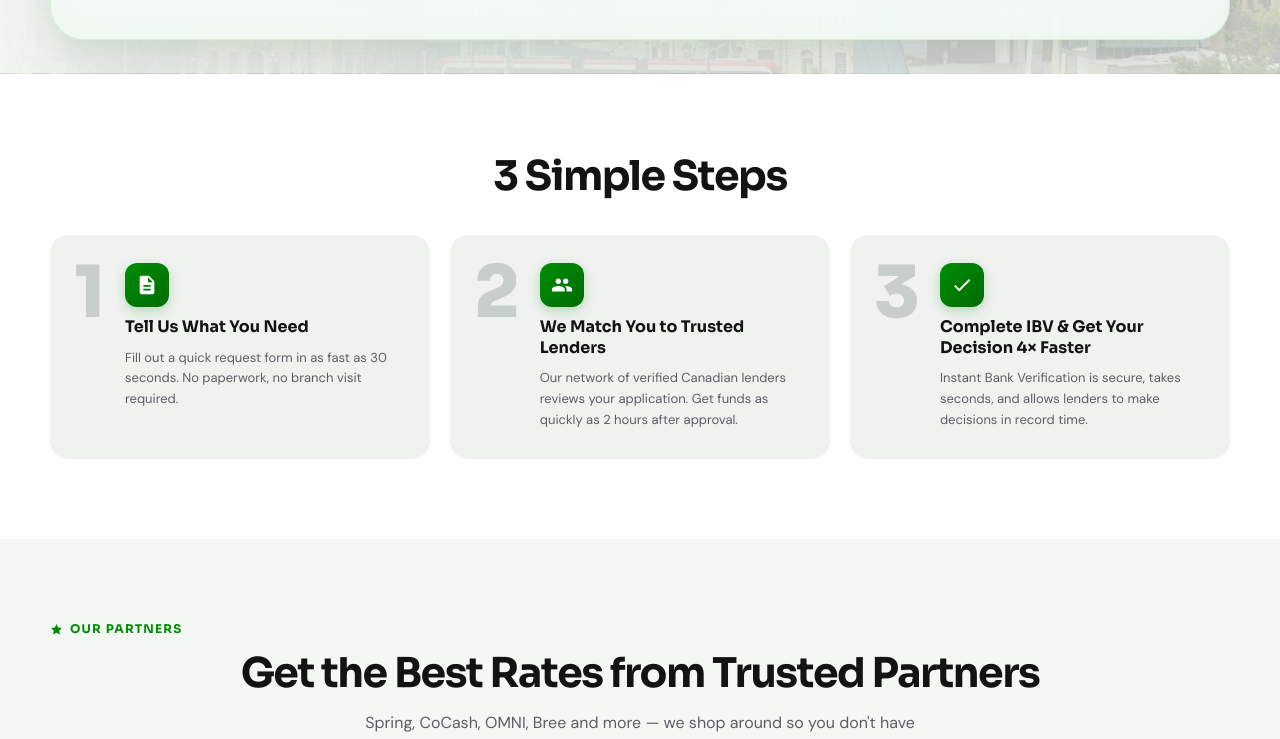
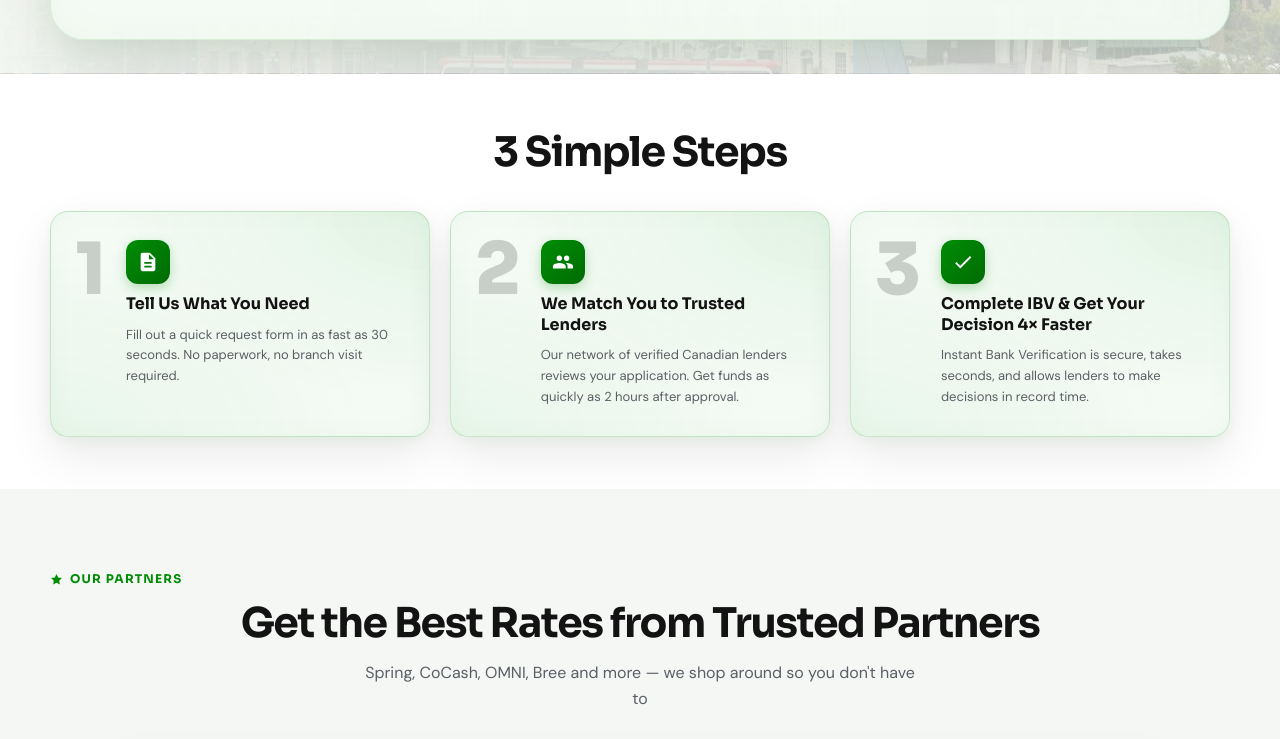
Before and after one commit to AEJAKV/GOLOANS-NEWEST-FINAL-WEBSITE, a website: page index.html in a window 1280 px wide. Shown: the part 668-1407 px from the top of the page. Drawn offline with Linux system fonts and the light colour scheme.

Commit message:
Refactor steps section styles for improved layout and visual depth

```diff
--- a/style.css
+++ b/style.css
@@ -628,7 +628,7 @@ h2 {
 }
 
 /* ─── STEPS ─── */
-.steps-section { background: #fff; padding: 80px 24px; }
+.steps-section { background: #fff; padding: 56px 24px 52px; }
 .steps-section h2 { margin-bottom: 36px; }
 .steps-grid {
   display: grid;
@@ -638,8 +638,11 @@ h2 {
 }
 
 .step-card {
-  background: #f0f2f0;
-  border: none;
+  background:
+    radial-gradient(ellipse at top right, rgba(0,141,5,.07) 0%, transparent 60%),
+    radial-gradient(ellipse at bottom left, rgba(0,141,5,.05) 0%, transparent 60%),
+    rgba(244, 251, 245, 0.96);
+  border: 1px solid rgba(0, 141, 5, 0.18);
   border-radius: 18px;
   padding: 28px 24px;
   display: flex;
@@ -647,9 +650,19 @@ h2 {
   align-items: flex-start;
   gap: 20px;
   position: relative;
+  box-shadow:
+    0 20px 48px rgba(0, 0, 0, 0.08),
+    0 4px 16px rgba(0, 141, 5, 0.06),
+    inset 0 0 28px rgba(0, 141, 5, 0.03);
   transition: transform .24s ease, box-shadow .24s ease;
 }
-.step-card:hover { transform: translateY(-4px); box-shadow: 0 10px 28px rgba(0,0,0,.09); }
+.step-card:hover {
+  transform: translateY(-4px);
+  box-shadow:
+    0 28px 64px rgba(0, 0, 0, 0.11),
+    0 6px 22px rgba(0, 141, 5, 0.09),
+    inset 0 0 28px rgba(0, 141, 5, 0.04);
+}
 
 .step-num {
   font-family: 'Sora', sans-serif;
```
